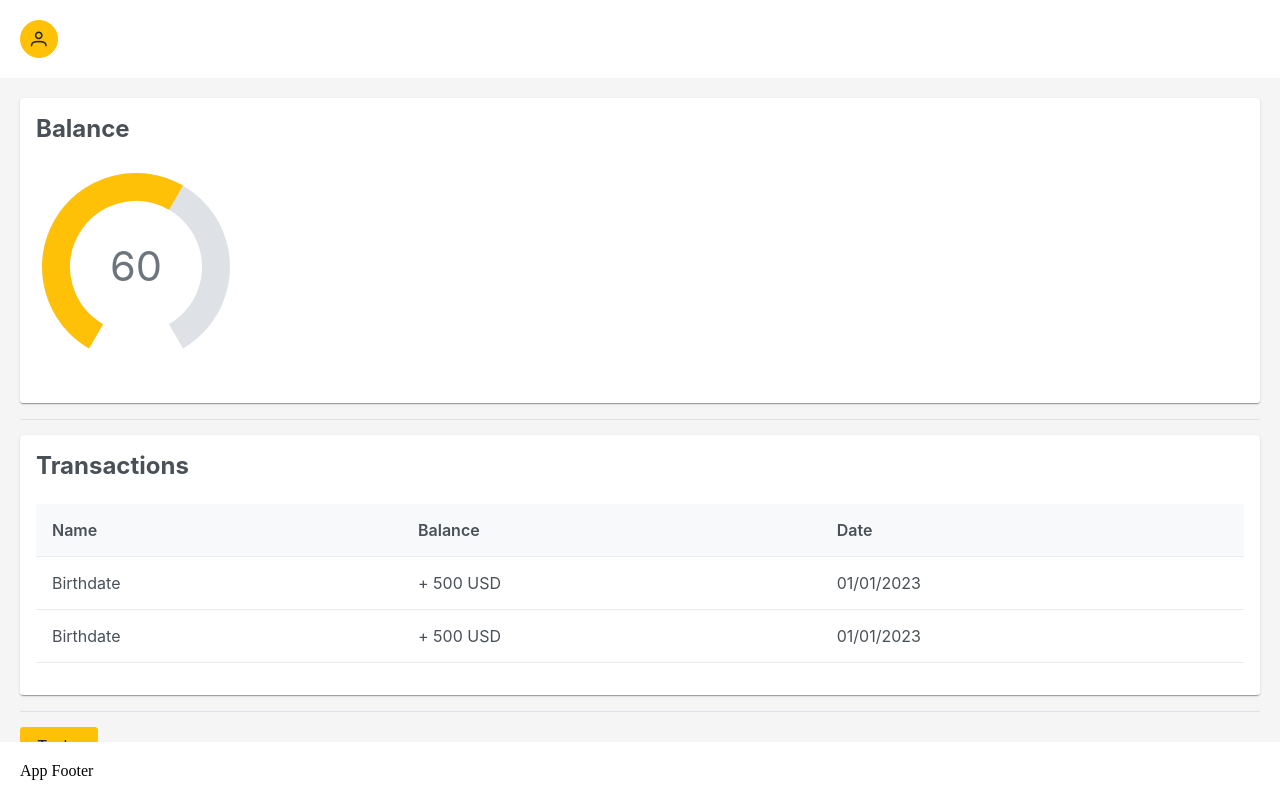
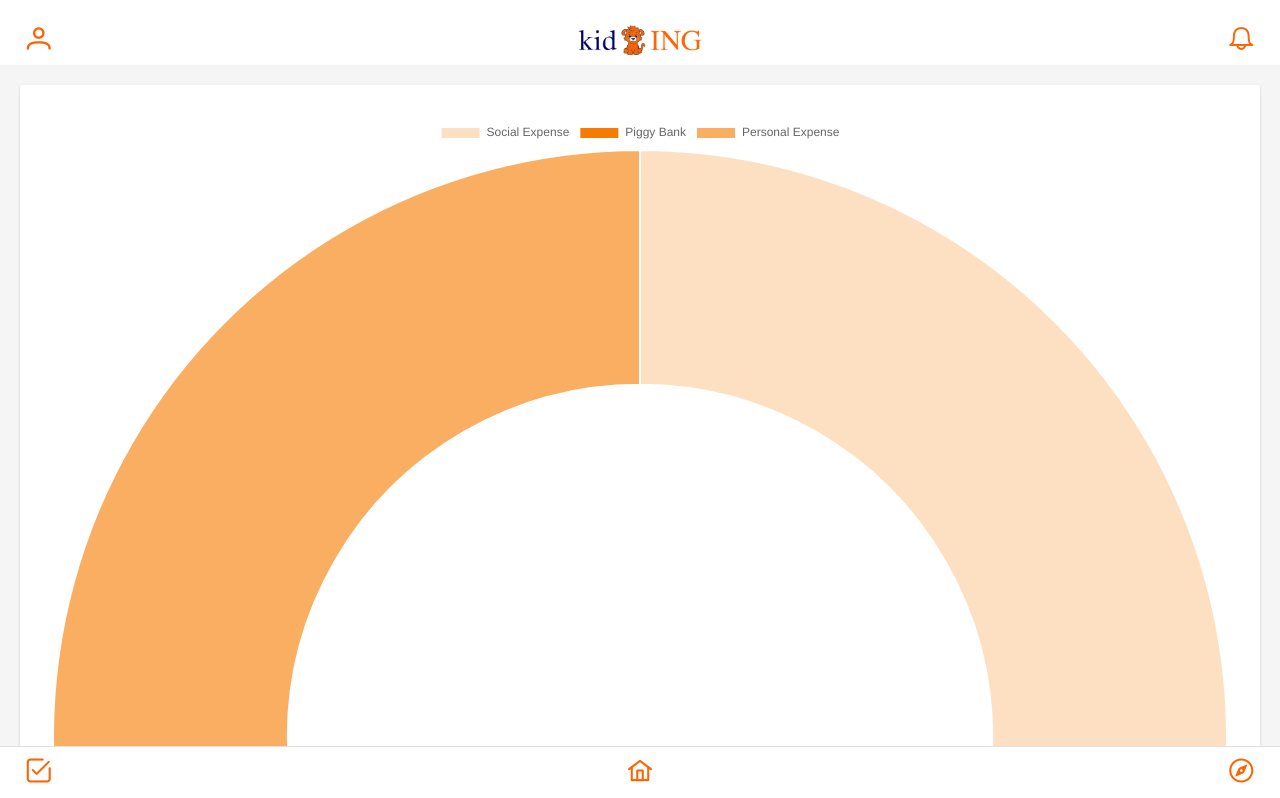
Before and after one commit to ycakar-ing/ing-kids, a React (Vite) app: page / in a window 1280 px wide. Shown: the top 798 px of the page. Built offline with nearby package versions, Linux system fonts and the light colour scheme.

Commit message:
master page

```diff
--- a/package.json
+++ b/package.json
@@ -10,6 +10,7 @@
     "preview": "vite preview"
   },
   "dependencies": {
+    "chart.js": "^4.4.2",
     "primeicons": "^6.0.1",
     "primereact": "^10.5.1",
     "react": "^18.2.0",
--- a/src/App.jsx
+++ b/src/App.jsx
@@ -1,8 +1,8 @@
 import 'primeicons/primeicons.css';
 import 'primereact/resources/themes/saga-orange/theme.css';
-import { ChildDashboard, ChildDashboardTasks } from './child/ChildDashboard';
-import { Button } from 'primereact/button';
+import { ChildDashboard, ChildDashboardTasks, Empty } from './child/ChildDashboard';
 import { MemoryRouter, Route, Routes } from 'react-router-dom';
+import { AppHeader, AppFooter } from './common/Main';
 
 const App = () => {
 
@@ -17,6 +17,7 @@ const App = () => {
         <Routes>
           <Route path="/" element={<ChildDashboard />} />
           <Route path="/tasks" element={<ChildDashboardTasks />} />
+          <Route path="/empty" element={<Empty />} />
         </Routes>
       </div>
       <AppFooter />
@@ -25,35 +26,7 @@ const App = () => {
 }
 
 
-const AppHeader = () => {
-  const style = {
-    background: 'white',
-    width: '100%',
-    padding: '20px',
-    top: '0',
-  }
-  return (
-    <div style={style}>
-      <Button icon="pi pi-user" rounded />
-    </div>
-  );
-}
 
-
-const AppFooter = () => {
-  const style = {
-    background: 'white',
-    width: '100%',
-    position: 'fixed',
-    bottom: '0',
-    padding: '20px',
-  }
-  return (
-    <div style={style}>
-      App Footer
-    </div>
-  );
-}
 
 
 
--- a/src/child/ChildDashboard.jsx
+++ b/src/child/ChildDashboard.jsx
@@ -1,58 +1,69 @@
 import { Card } from 'primereact/card';
-import { useState } from 'react';
+import { useState, useEffect } from 'react';
 import { Knob } from 'primereact/knob';
 import { Divider } from 'primereact/divider';
 import { DataTable } from 'primereact/datatable';
 import { Column } from 'primereact/column';
 import { Button } from 'primereact/button';
 import { useNavigate } from 'react-router-dom';
-
+import { Chart } from 'primereact/chart';
+import { PERSONAL_EXPENSE, PIGGY_BANK, SOCIAL_EXPENSE } from '../common/Constants';
 
 export const ChildDashboard = () => {
 
     const naviate = useNavigate();
 
-    const [value, setValue] = useState(60);
+    const [chartData, setChartData] = useState({});
+    const [chartOptions, setChartOptions] = useState({});
 
-    const [transactions, setTransacations] = useState([
-        {
-            description: "Birthdate",
-            balance: " + 500 USD",
-            date: "01/01/2023"
-        },
-        {
-            description: "Birthdate",
-            balance: " + 500 USD",
-            date: "01/01/2023",
+    useEffect(() => {
+        const documentStyle = getComputedStyle(document.documentElement);
+        const data = {
+            labels: [SOCIAL_EXPENSE, PIGGY_BANK, PERSONAL_EXPENSE],
+            datasets: [
+                {
+                    data: [33, 33, 33],
+                    backgroundColor: [
+                        documentStyle.getPropertyValue('--orange-100'),
+                        documentStyle.getPropertyValue('--orange-500'),
+                        documentStyle.getPropertyValue('--orange-300')
+                    ]
+                }
+            ]
+        };
+        const options = {
+            cutout: '60%'
+        };
 
-        }
-    ]);
+        setChartData(data);
+        setChartOptions(options);
+    }, []);
+
 
     return (
         <>
-            <Card title="Balance">
-                <Knob value={value} onChange={(e) => setValue(e.value)} size={200} />
+            <Card>
+                <Chart type="doughnut" data={chartData} options={chartOptions} />
             </Card>
             <Divider />
-            <Card title="Transactions">
-                <DataTable value={transactions}>
-                    <Column field="description" header="Name"></Column>
-                    <Column field="balance" header="Balance"></Column>
-                    <Column field="date" header="Date"></Column>
-                </DataTable>
-            </Card>
-            <Divider />
-            <Button label='Tasks' onClick={(e)=>{
+
+            <Button label='Tasks' onClick={(e) => {
                 naviate('/tasks');
-            }}/>
+            }} /> <Button label='Empty' onClick={(e) => {
+                naviate('/empty');
+            }} />
         </>
     )
 }
 
 export const ChildDashboardTasks = () => {
-    return(
+    return (
         <p>
             Tasks
         </p>
     )
 }
+
+export const Empty = () => {
+    return(<></>)
+}
--- /dev/null
+++ b/src/common/Constants.js
@@ -0,0 +1,3 @@
+export const PIGGY_BANK = 'Piggy Bank';
+export const SOCIAL_EXPENSE = 'Social Expense';
+export const PERSONAL_EXPENSE = 'Personal Expense';
--- /dev/null
+++ b/src/common/Main.jsx
@@ -0,0 +1,59 @@
+import { Button } from "primereact/button";
+import logo from "../assets/logo_kid-ing.png"
+import { Divider } from "primereact/divider";
+
+export const AppHeader = () => {
+    const style = {
+        background: 'white',
+        width: '100%',
+        paddingTop: '20px',
+        paddingLeft: '20px',
+        paddingRight: '20px',
+        paddingBottom: '5px',
+        top: '0',
+        display: 'flex',
+        justifyContent: 'space-between'
+    }
+    return (
+        <div style={style}>
+            <LogoButton icon="pi-user" />
+            <img src={logo} style={{ height: '40px' }} />
+            <LogoButton icon="pi-bell" />
+        </div>
+    );
+}
+
+
+export const AppFooter = () => {
+    const style = {
+        background: 'white',
+        width: '100%',
+        position: 'fixed',
+        bottom: '0',
+        paddingTop: '5px',
+        paddingLeft: '20px',
+        paddingRight: '20px',
+        paddingBottom: '10px',
+        display: 'flex',
+        justifyContent: 'space-between',
+        borderTop: '1px solid var(--surface-300)'
+    }
+    return (
+        <div style={style}>
+            <LogoButton icon="pi-check-square" />
+            <LogoButton icon="pi-home" />
+            <LogoButton icon="pi-compass" />
+        </div>
+    );
+}
+
+export const LogoButton = ({ icon, onClick }) => {
+    return (
+        <Button
+            onClick={onClick}
+            rounded
+            style={{ background: 'white', borderColor: 'white' }}
+            icon={() => <i className={"pi " + icon} style={{ color: '#FF6200', fontSize: '1.5em' }}></i>}>
+        </Button>
+    )
+}
```
Also changed, not shown: src/assets/logo_kid-ing.png (added), 1 other file (tests, documents, lock files or other folders).
